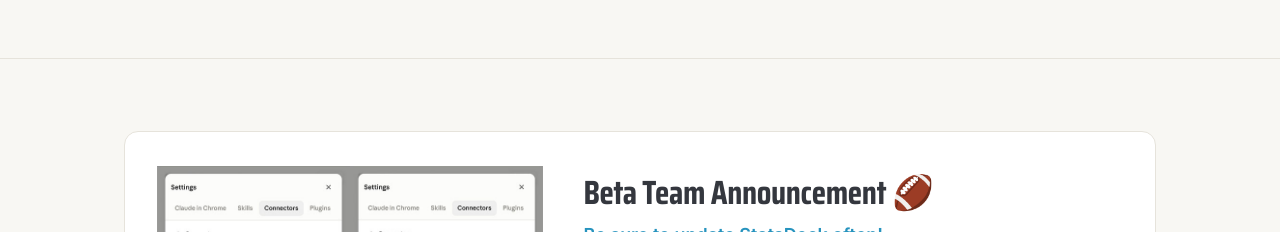
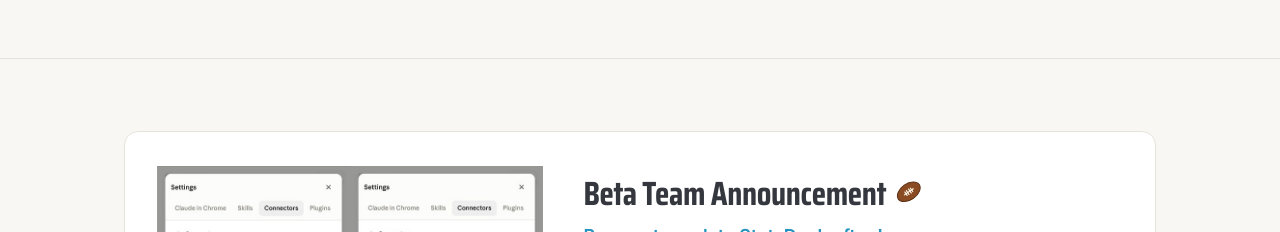
Before and after one commit to innovativeapplicationsllc-sketch/statsdeck-site, a website: page public/index.html in a window 1280 px wide. Shown: the part 720-952 px from the top of the page. Drawn offline with Linux system fonts and the light colour scheme.

Commit message:
Site: announcement heading — brand football asset replaces emoji

```diff
--- a/public/index.html
+++ b/public/index.html
@@ -209,6 +209,9 @@ a:hover{color:var(--brand-dark)}
   border-radius:var(--radius);padding:34px 32px;
 }
 .announce-copy h2{font-size:clamp(1.5rem,3vw,2.1rem);margin:0 0 10px}
+/* the hero's flat football (same vector, inline SVG — the site has no image-file
+   version of it), scaled to the heading's cap height */
+.announce-ball{height:1em;width:1em;vertical-align:-0.12em}
 /* p.announce-sub beats the .announce-copy p muted-color rule below (that
    descendant selector out-specifies a lone class, so bare .announce-sub lost) */
 .announce-copy p.announce-sub{color:var(--brand);font-weight:600;font-size:1.12rem;margin:0 0 14px}
@@ -510,7 +513,7 @@ footer{border-top:1px solid var(--line);background:var(--paper-2);padding:42px 0
   <div class="wrap">
     <div class="announce-card">
       <div class="announce-copy">
-        <h2>Beta Team Announcement 🏈</h2>
+        <h2>Beta Team Announcement <svg class="announce-ball" viewBox="0 0 100 100" aria-hidden="true" xmlns="http://www.w3.org/2000/svg"><g transform="rotate(-35 50 50)"><path d="M50 26 C72 26 88 38 88 50 C88 62 72 74 50 74 C28 74 12 62 12 50 C12 38 28 26 50 26 Z" fill="#8A4B22" stroke="#5E3115" stroke-width="3"/><line x1="34" y1="50" x2="66" y2="50" stroke="#FFF8EC" stroke-width="3.5" stroke-linecap="round"/><line x1="40" y1="44" x2="40" y2="56" stroke="#FFF8EC" stroke-width="3.5" stroke-linecap="round"/><line x1="46" y1="43" x2="46" y2="57" stroke="#FFF8EC" stroke-width="3.5" stroke-linecap="round"/><line x1="54" y1="43" x2="54" y2="57" stroke="#FFF8EC" stroke-width="3.5" stroke-linecap="round"/><line x1="60" y1="44" x2="60" y2="56" stroke="#FFF8EC" stroke-width="3.5" stroke-linecap="round"/></g></svg></h2>
         <p class="announce-sub">Be sure to update StatsDeck often!</p>
         <p>We've been cranking out updates and improvements every night. Be sure to go to:</p>
         <p><a href="https://claude.ai" target="_blank" rel="noopener"><strong>Claude.ai</strong></a> website: Customize &gt; Connectors &gt; StatsDeck &gt; and <strong>Refresh Tools List</strong></p>
```
